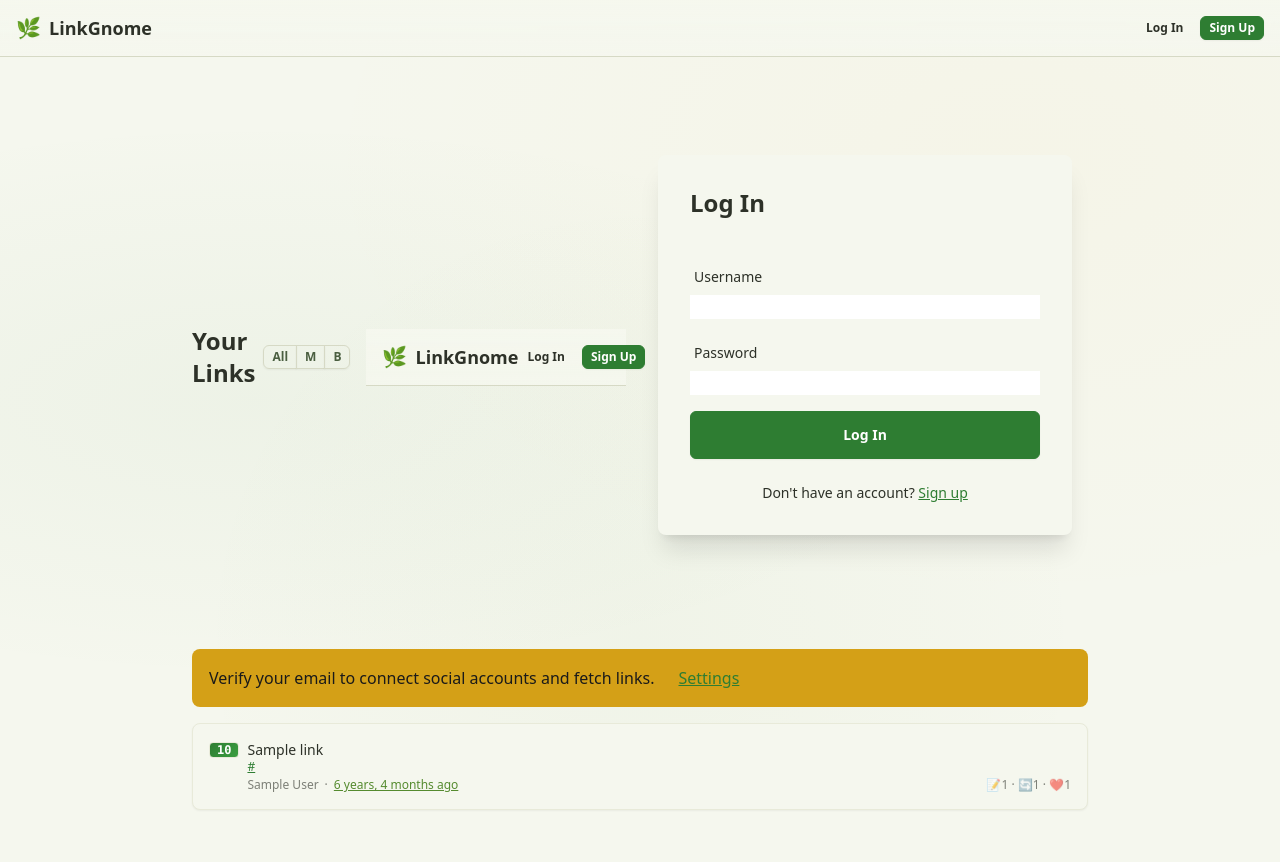
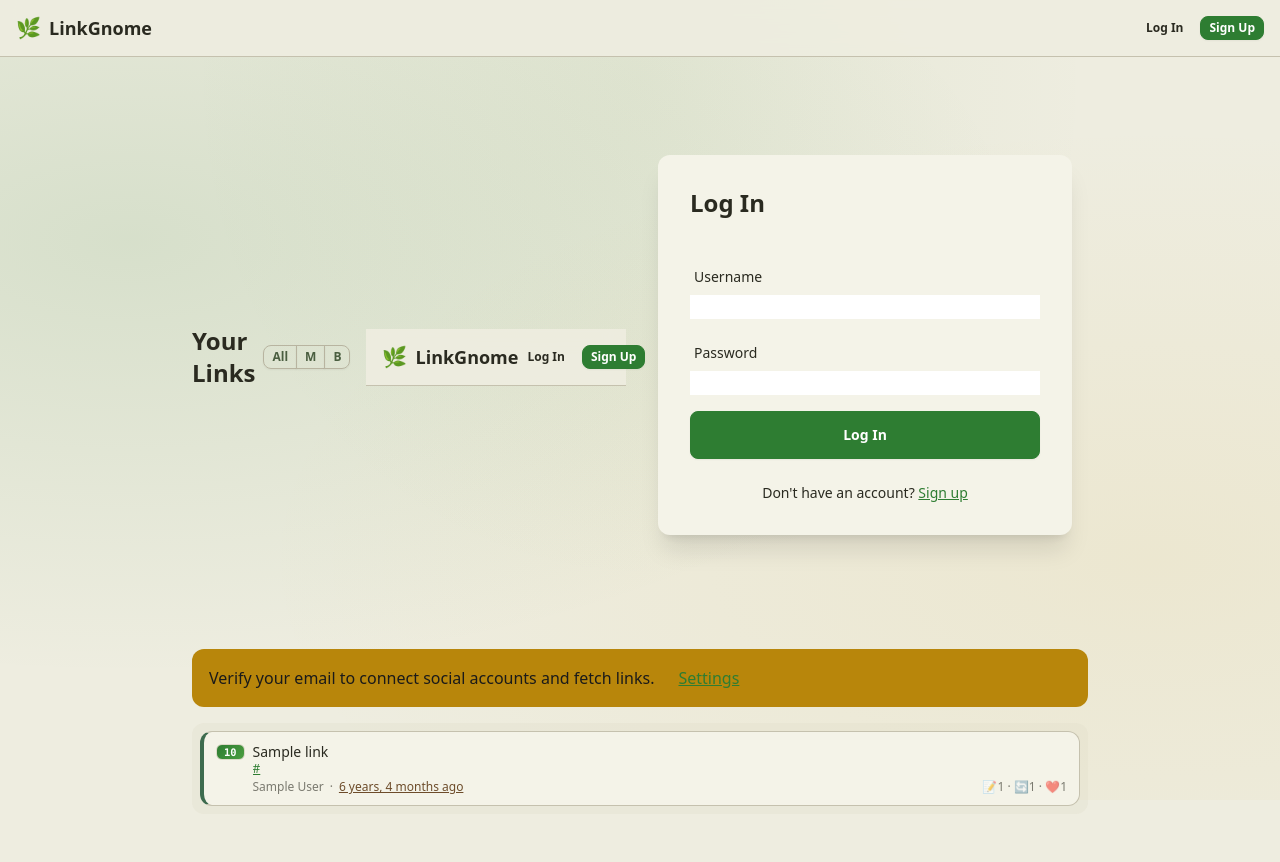
Before and after one commit to phildini/linkgnome, a Django app: template web/feeds/templates/feeds/dashboard.html in a window 1280 px wide. Before the commit the page ends 810 px from the top, so only its background shows below. Run offline with Django 5.2, Linux system fonts and the light colour scheme; the template is opened without the code that fills it: most values are stand-ins (such as "Sample title", 1, 10 or a date in 2020); data that the repository does not hold is empty; style sheets or scripts are compiled from the project's sources.

Commit message:
Richer forest palette: warm green base-100, brown neutrals, visible card depth, green glows

```diff
--- a/web/feeds/templates/feeds/feed_table.html
+++ b/web/feeds/templates/feeds/feed_table.html
@@ -1,10 +1,10 @@
 {% load static %}
 <div id="feed-table" role="region" aria-label="Ranked links from your feeds" aria-live="polite">
 {% if links %}
-  <div class="space-y-2">
+  <div class="space-y-1 gnome-card-list">
     {% for link in links %}
-      <article class="card card-compact bg-base-100 shadow-sm border border-base-200 gnome-card" tabindex="-1" aria-label="Link ranked {{ link.score|floatformat:0 }} from {{ link.platform }}">
-        <div class="card-body px-3 py-2.5">
+      <article class="card card-compact gnome-card" tabindex="-1" aria-label="Link ranked {{ link.score|floatformat:0 }} from {{ link.platform }}">
+        <div class="card-body">
           <div class="flex items-start gap-2">
             <div class="flex items-center gap-1 shrink-0 mt-0.5" role="list" aria-label="Platform and score">
               {% if "mastodon" in link.platform %}
--- a/web/static/src/input.css
+++ b/web/static/src/input.css
@@ -8,12 +8,9 @@
   }
 
   @media (prefers-reduced-motion: reduce) {
-    html {
-      scroll-behavior: auto;
-    }
+    html { scroll-behavior: auto; }
     *, *::before, *::after {
       animation-duration: 0.01ms !important;
-      animation-iteration-count: 1 !important;
       transition-duration: 0.01ms !important;
     }
   }
@@ -32,61 +29,76 @@
   }
 
   body {
-    background-image:
-      radial-gradient(ellipse at 20% 50%, rgba(46, 125, 50, 0.04) 0%, transparent 50%),
-      radial-gradient(ellipse at 80% 20%, rgba(249, 168, 37, 0.03) 0%, transparent 50%),
-      radial-gradient(ellipse at 50% 80%, rgba(85, 139, 47, 0.03) 0%, transparent 50%);
+    background:
+      radial-gradient(ellipse at 10% 30%, rgba(46, 125, 50, 0.12) 0%, transparent 55%),
+      radial-gradient(ellipse at 90% 70%, rgba(212, 160, 23, 0.08) 0%, transparent 55%),
+      radial-gradient(ellipse at 50% 10%, rgba(85, 139, 47, 0.06) 0%, transparent 50%);
     background-attachment: fixed;
+    background-color: #eeede0;
+  }
+
+  .card:not(.bg-transparent) {
+    background: #f4f3e8 !important;
   }
 }
 
 @layer components {
   .gnome-nav {
-    border-bottom: 1px solid #d6d9c5;
-    background: linear-gradient(180deg, rgba(245, 247, 238, 0.95), rgba(245, 247, 238, 0.85));
-    backdrop-filter: blur(8px);
+    background: rgba(238, 237, 224, 0.92);
+    border-bottom: 1px solid #c5c1ae;
+    backdrop-filter: blur(10px);
   }
 
   .gnome-card {
-    border-left: 3px solid #2e7d32;
-    transition: border-left-color 0.15s ease, box-shadow 0.15s ease;
+    border: 1px solid #c5c1ae;
+    border-left: 4px solid #3d6b4e;
+    background: #f4f3e8 !important;
+    transition: border-left-color 0.15s ease, box-shadow 0.15s ease, background 0.15s ease;
   }
 
   .gnome-card:hover {
-    border-left-color: #f9a825;
-    box-shadow: 0 2px 8px rgba(46, 125, 50, 0.08);
+    border-left-color: #d4a017;
+    background: #f7f6ed !important;
+    box-shadow: 0 2px 12px rgba(46, 125, 50, 0.12);
   }
 
   .gnome-card:focus-within {
-    border-left-color: #f9a825;
-    box-shadow: 0 2px 8px rgba(46, 125, 50, 0.12);
+    border-left-color: #d4a017;
+    box-shadow: 0 2px 12px rgba(46, 125, 50, 0.15);
+  }
+
+  .gnome-card .card-body {
+    padding: 0.625rem 0.75rem !important;
   }
 
   .gnome-badge-m {
     background: linear-gradient(135deg, #6364ff, #7c6dff);
     color: white;
+    font-size: 0.65rem !important;
   }
 
   .gnome-badge-b {
     background: linear-gradient(135deg, #0285ff, #4a9eff);
     color: white;
+    font-size: 0.65rem !important;
   }
 
   .gnome-badge-score {
-    background: linear-gradient(135deg, #2e7d32, #3a9e40);
+    background: linear-gradient(135deg, #2e7d32, #4a9e40);
     color: white;
-    font-weight: 600;
+    font-weight: 700;
+    font-size: 0.65rem !important;
   }
 
   .gnome-btn-filter {
-    border: 1px solid #d6d9c5;
+    border: 1px solid #b8b4a0;
     color: #4a5e40;
     background: transparent;
     transition: all 0.12s ease;
   }
 
   .gnome-btn-filter:hover {
-    background: rgba(46, 125, 50, 0.08);
+    background: rgba(46, 125, 50, 0.1);
     border-color: #2e7d32;
   }
 
@@ -112,4 +124,10 @@
   .skip-link:focus {
     top: 0.5rem;
   }
+
+  .gnome-card-list {
+    background: rgba(220, 217, 200, 0.3);
+    border-radius: 0.75rem;
+    padding: 0.5rem;
+  }
 }
```
Also changed, not shown: web/tailwind.config.js (+20 -20 lines).
